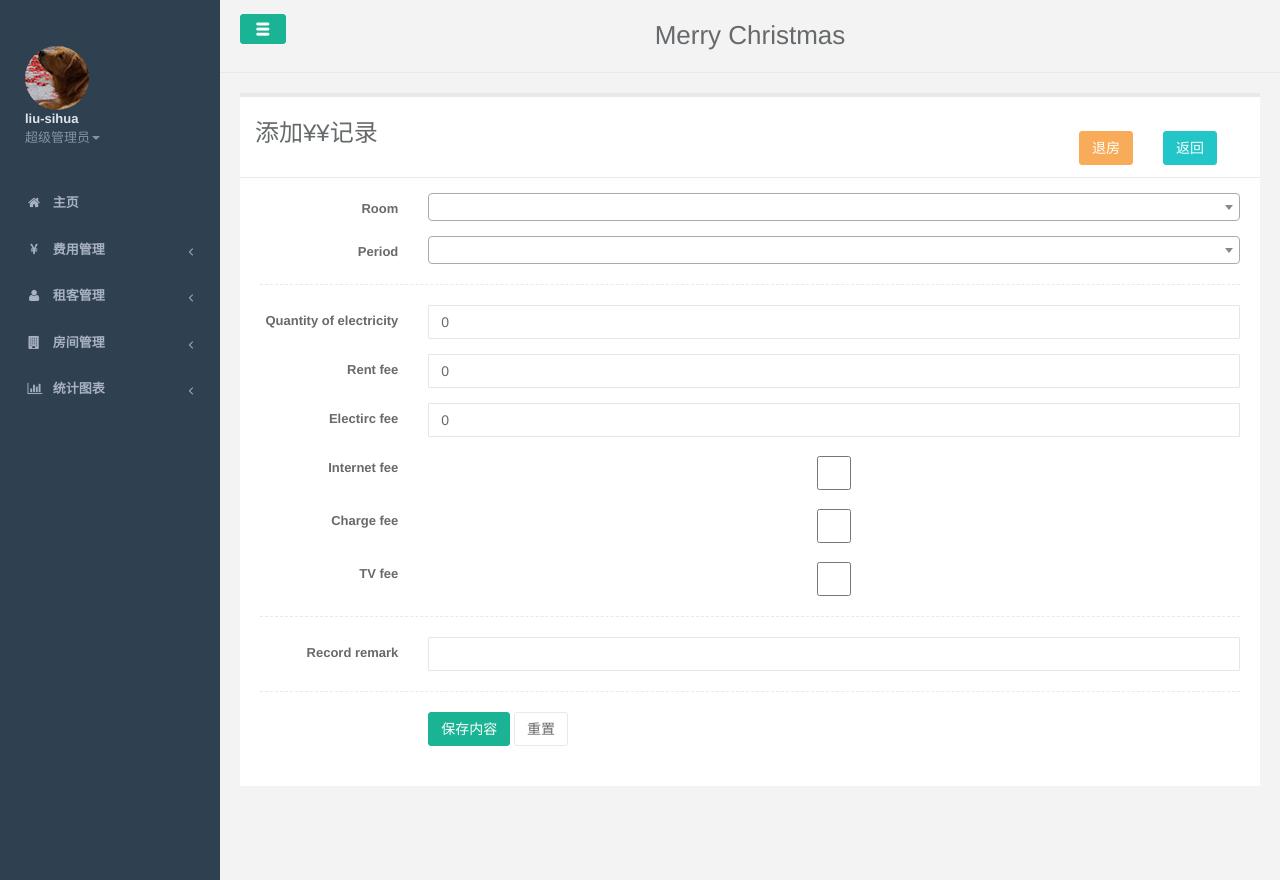
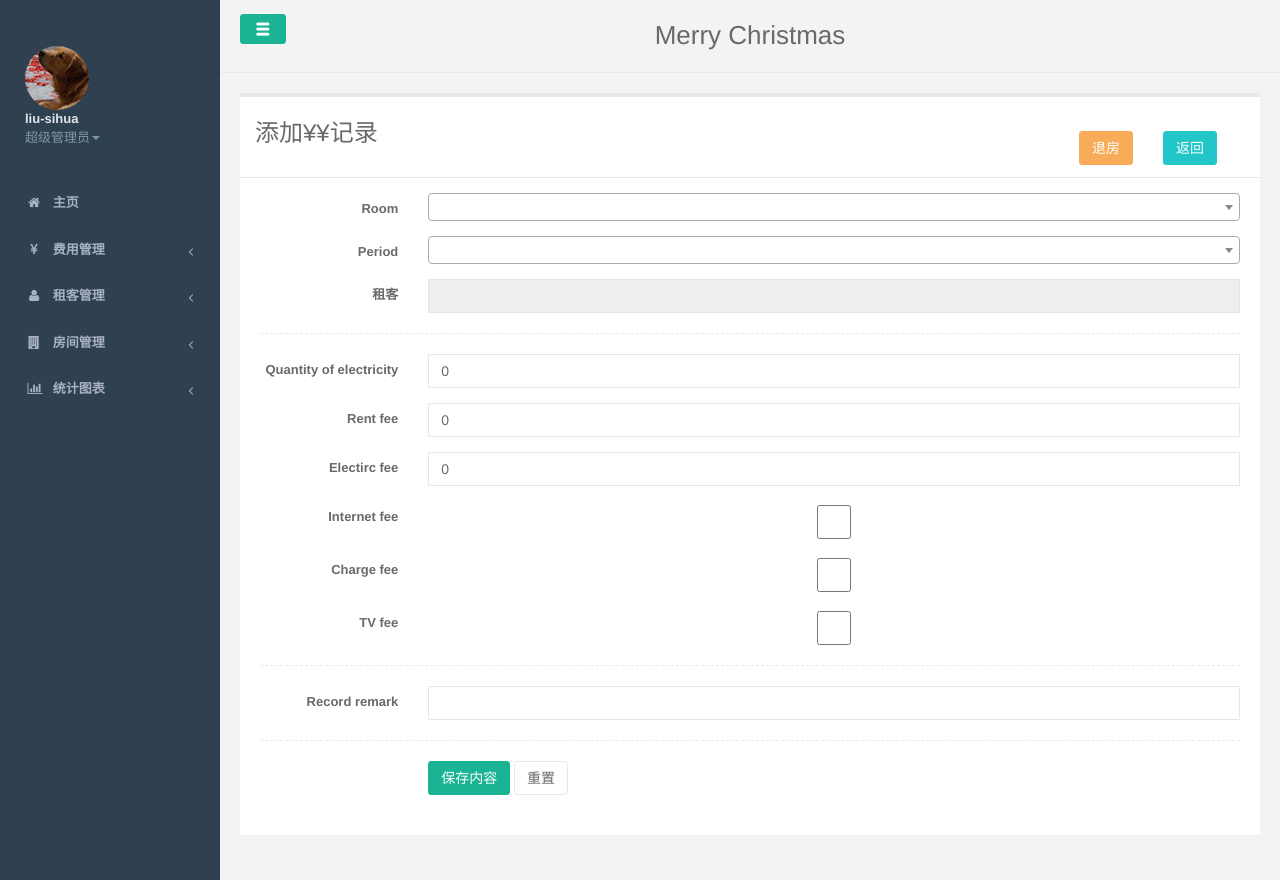
Before and after one commit to junjielee/labrador, a Django app: template labrador/labrador/chuzuwu/templates/chuzuwu/money-add.html in a window 1280 px wide. Run offline with Django 3.2, Linux system fonts and the light colour scheme; the template is opened without the code that fills it: values that come from a table or form of the project are taken from there, others are empty; parts of the project's set-up code (start-up, migrations or seed data) failed here and were passed over; some libraries are stand-ins or nearby versions.

Commit message:
添加记录的表单显示当前租客

```diff
--- a/labrador/labrador/chuzuwu/templates/chuzuwu/money-add.html
+++ b/labrador/labrador/chuzuwu/templates/chuzuwu/money-add.html
@@ -39,6 +39,12 @@
                     {% empty %}
                     {% endfor %}
                   </select>
+                </div>
+              </div>
+              <div class="form-group">
+                <label class="col-sm-2 control-label" for="id_tenant">租客</label>
+                <div class="col-sm-10">
+                  <input id="id_tenant" name="tenant" class="form-control" value="{{ cur_room.tenant }}" readonly>
                 </div>
               </div>
               <div class="hr-line-dashed"></div>
```
